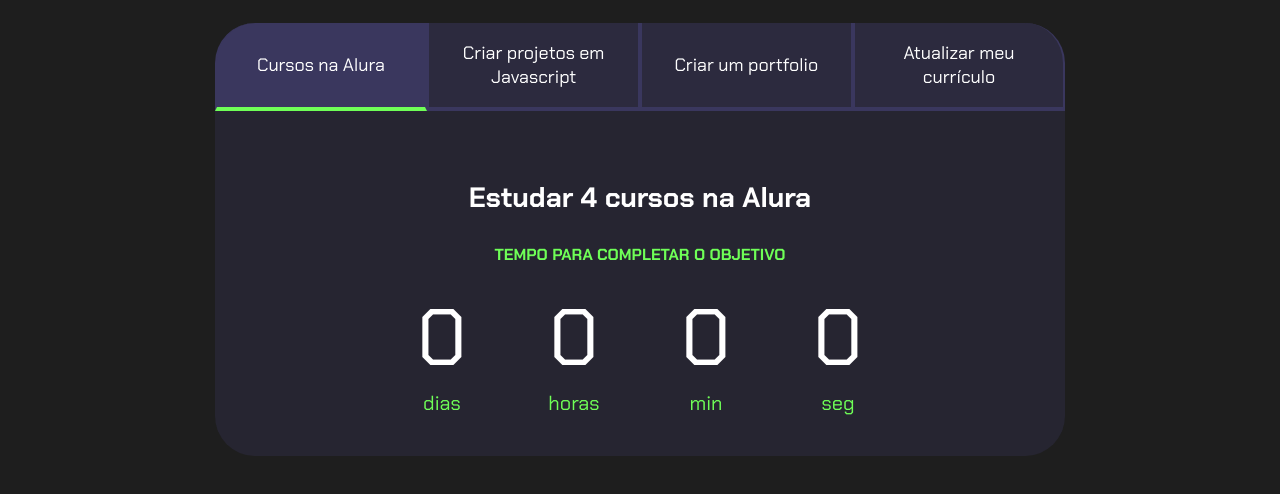
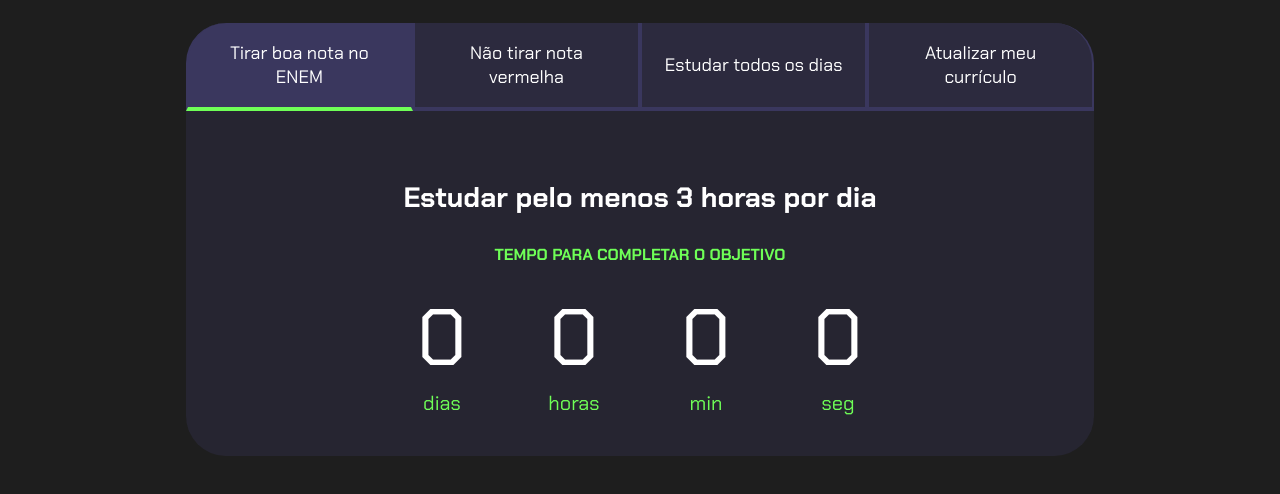
Before and after one commit to Allanzinnn/programa-o-2-trimestre, a plain HTML site: page index.html in a window 1280 px wide. Shown: the part 80-574 px from the top of the page. Drawn offline with Linux system fonts and the light colour scheme.

Commit message:
Update index.html

```diff
--- a/index.html
+++ b/index.html
@@ -13,14 +13,14 @@
         <h2 class="titulo-principal">Meus objetivos do ano<span>_</span></h2>
         <div class="conteudo">
             <div class="botoes">
-                <button class="botao ativo">Cursos na Alura</button>
-                <button class="botao">Criar projetos em Javascript</button>
-                <button class="botao">Criar um portfolio</button>
+                <button class="botao ativo">Tirar boa nota no ENEM</button>
+                <button class="botao">Não tirar nota vermelha</button>
+                <button class="botao">Estudar todos os dias</button>
                 <button class="botao">Atualizar meu currículo</button>
             </div>
             <div class="abas-textos">
                 <div class="aba-conteudo ativo">
-                    <h3 class="aba-conteudo-titulo-principal">Estudar 4 cursos na Alura</h3>
+                    <h3 class="aba-conteudo-titulo-principal">Estudar pelo menos 3 horas por dia</h3>
                     <h4 class="aba-conteudo-titulo-secundario">Tempo para completar o objetivo</h4>
                     <div class="contador">
                         <div class="contador-digito">
@@ -42,7 +42,7 @@
                     </div>
                 </div>
                 <div class="aba-conteudo">
-                    <h3 class="aba-conteudo-titulo-principal">Criar 5 projetos em Javascript</h3>
+                    <h3 class="aba-conteudo-titulo-principal">Estudar para as provas</h3>
                     <h4 class="aba-conteudo-titulo-secundario">Tempo para completar o objetivo</h4>
                     <div class="contador">
                         <div class="contador-digito">
@@ -64,7 +64,7 @@
                     </div>
                 </div>
                 <div class="aba-conteudo">
-                    <h3 class="aba-conteudo-titulo-principal">Criar um portfolio com os meus 3 melhores projetos</h3>
+                    <h3 class="aba-conteudo-titulo-principal">Foco e determinação</h3>
                     <h4 class="aba-conteudo-titulo-secundario">Tempo para completar o objetivo</h4>
                     <div class="contador">
                         <div class="contador-digito">
```
